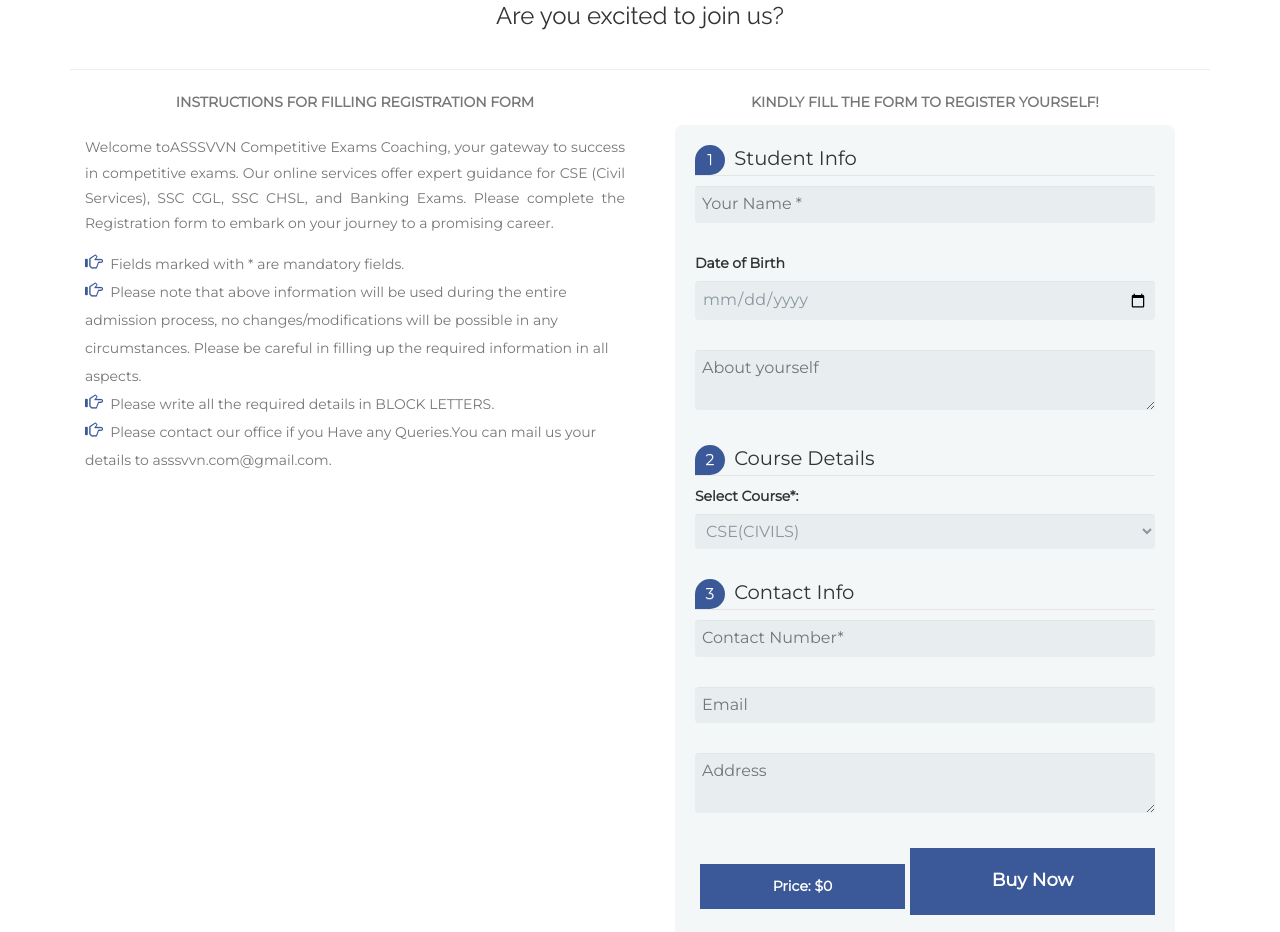
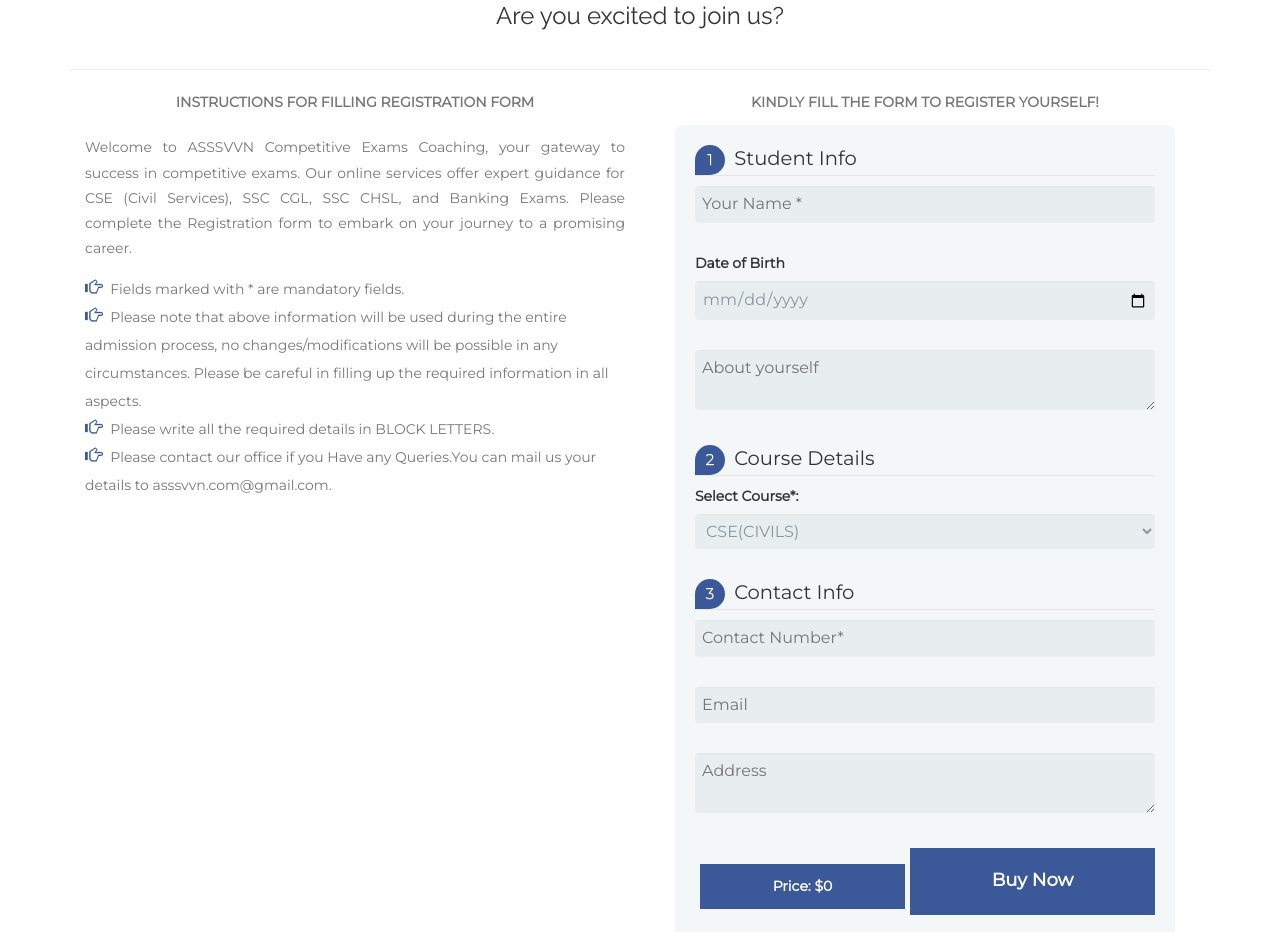
Before and after one commit to Srijacoder/coaching, a plain HTML site: page admission.html in a window 1280 px wide. Shown: the part 1026-1958 px from the top of the page. Drawn offline with nearby package versions, Linux system fonts and the light colour scheme.

Commit message:
Update admission.html

```diff
--- a/admission.html
+++ b/admission.html
@@ -280,7 +280,7 @@
                     <div class="col-md-6">
                       <p align="center"><strong>INSTRUCTIONS FOR FILLING REGISTRATION FORM</strong></p>
                         <br/>
-                     <p align="justify">Welcome toASSSVVN Competitive Exams Coaching, your gateway to success in competitive exams. Our online services offer expert guidance for CSE (Civil Services), SSC CGL, SSC CHSL, and Banking Exams. Please complete the Registration form to embark on your journey to a promising career.</p>
+                     <p align="justify">Welcome to ASSSVVN Competitive Exams Coaching, your gateway to success in competitive exams. Our online services offer expert guidance for CSE (Civil Services), SSC CGL, SSC CHSL, and Banking Exams. Please complete the Registration form to embark on your journey to a promising career.</p>
                         <p align="justify">
                         <ul class="grid-part">
 								<li><i class="glyphicon glyphicon-hand-right"> </i>Fields marked with * are mandatory fields.</li>
```
